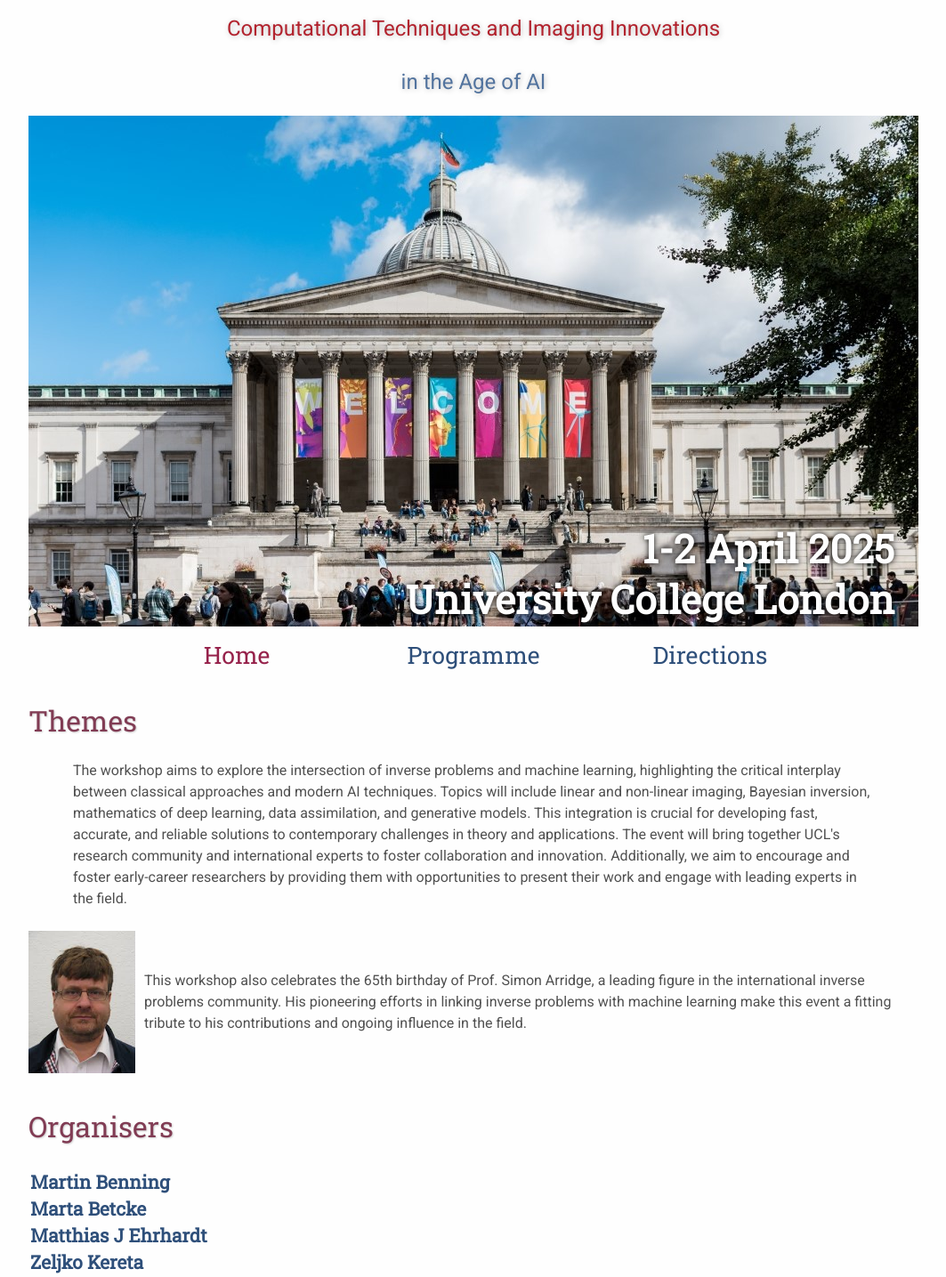
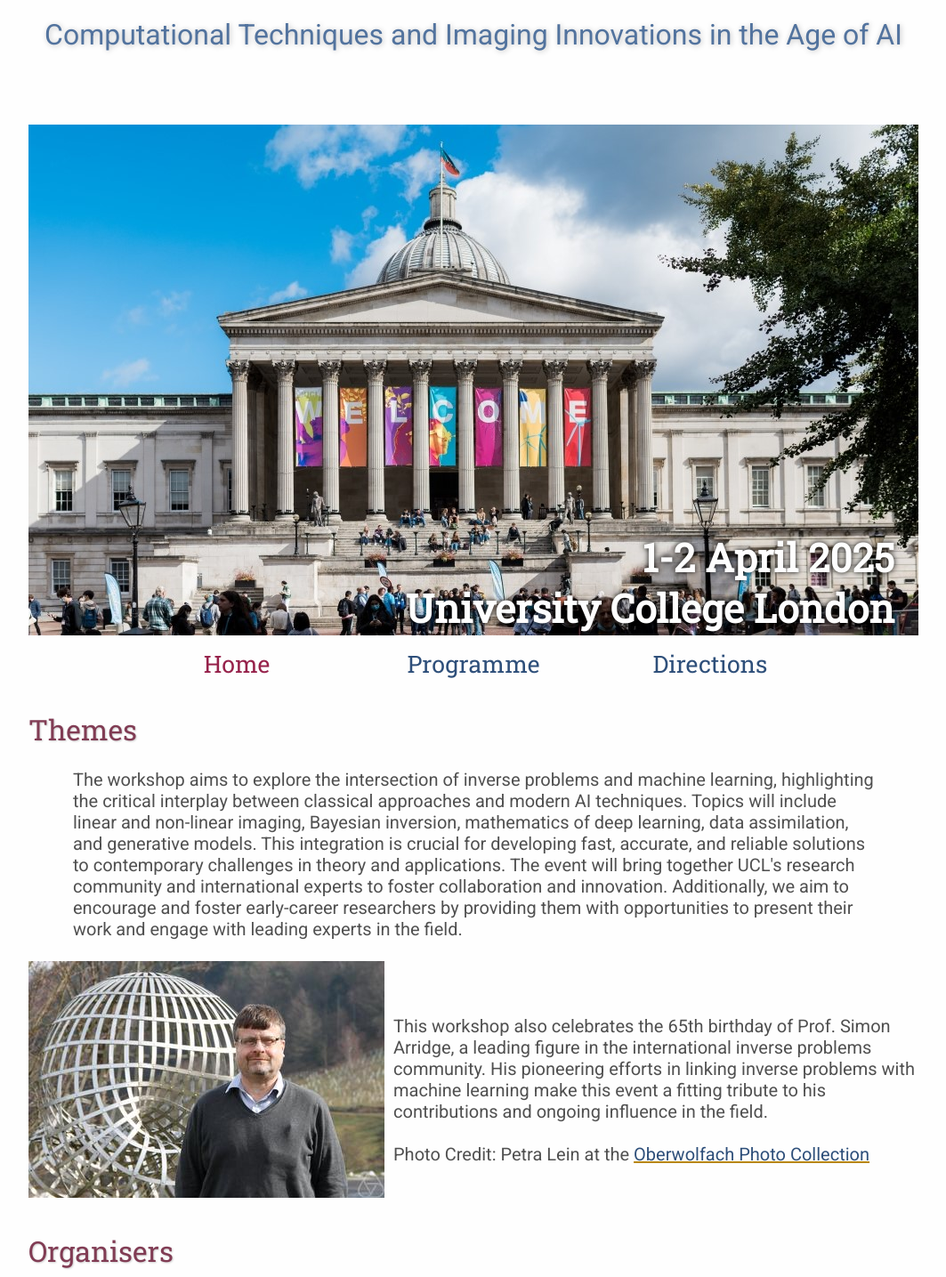
Before and after one commit to worair/ctiai, a plain HTML site: page index.html in a window 1280 px wide. Shown: the top 1435 px of the page at 89% size, without its empty margins (108-1171 px from the left). Drawn offline with Linux system fonts and the light colour scheme.

Commit message:
font size, ETA and colour changes

```diff
--- a/assets/main.css
+++ b/assets/main.css
@@ -78,14 +78,18 @@ th,td{
     /*border: 1px solid black;*/
 }
 
+p {
+    font-size: 20px; /* Adjust the size as needed */
+}
+
 /* Website Banner */
 .banner {position: relative; font-family:'Roboto Slab',serif;}
 .top-left {font-size:3em; color: #505050; background: #fefefe; text-align: center; width: 1000px; height: 104px; position: absolute; padding: 20px 0 0 0; top: -10px;}
 .bottom-right {font-size:2.75em; font-weight: 900; color: #fefefe; line-height: 1.3em; width: auto; height: 95px; padding: 0px 27px 27px 0px; text-align: right; position: absolute; bottom: 0px; right: 0px; text-shadow: 0px 0px 6px #000000;}
 
 /* Conference Title Logo */
-.title1{color: #b2232e; text-shadow: 1px 1px 6px #c0c0c0; font-size: 3vh; padding-top: 10px; display:block; margin-bottom: -20px;}
-.title2{color: #52739e; text-shadow: 1px 1px 6px #c0c0c0; font-size: 3vh}
+.title1{color: #b2232e; text-shadow: 1px 1px 6px #c0c0c0; font-size: 4vh; padding-top: 10px; display:block; margin-bottom: -20px;}
+.title2{color: #52739e; text-shadow: 1px 1px 6px #c0c0c0; font-size: 4vh; padding-top: 10px; display:block; padding-bottom: 10px;margin-bottom: -10px; line-height: 1.2;}
 .year{color: #505050; font-size:0.67em; font-weight: lighter;}
 
 /* Navigation Links (Home, Registration, etc) */
@@ -146,7 +150,7 @@ footer{font-size:0.875em; margin-top:12em; text-align:center;}
 }
 
 .spacer {
-    height: 70px; /* Adjust the value as needed */
+    height: 80px; /* Adjust the value as needed */
 }
 
 .minispacer {
--- a/index.html
+++ b/index.html
@@ -14,10 +14,9 @@
 
 <body>
     <div class="top-left">
-        <span class="title1">Computational Techniques and Imaging Innovations</span><div style="line-height:100%;">
+        <span class="title2">Computational Techniques and Imaging Innovations in the Age of AI</span><div style="line-height:100%;">
             <br>
         </div>
-        <span class="title2">in the Age of AI</span>
     </div>
     <div class="spacer"></div>
 
@@ -49,14 +48,19 @@
 
 
     <div class="image-text-wrap">
-        <img src="assets/SRA_Photo.jpg" alt="assets/SRA_Photo" class="float-left">
+        <img src="assets/SRA_BiggerPhoto.jpeg" alt="assets/SRA_Photo" class="float-left" style="width: 40%;">
         <p>
+            <br>
             This workshop also celebrates the 65th birthday of Prof. Simon Arridge, a leading figure in the international inverse problems community. His pioneering efforts in linking inverse problems with machine learning make this event a fitting tribute to his contributions and ongoing influence in the field.
+
+            <br><br>
+            Photo Credit: Petra Lein at the <a href="https://owpdb.mfo.de/">Oberwolfach Photo Collection</a>
         </p>
     </div>
     <!-- <br>
         <img src="assets/SRA_Photo.jpg" alt="assets/SRA_Photo" style="width: 240px; height: auto;">
         <br> -->
+
 
     <h2>Organisers</h2>
 
@@ -84,6 +88,11 @@
             </td>
         </tr>
     </table>
+    <h4>Important Travel Information</h4>
+    <p>
+        In 2025, the UK has introduced the Electronic Travel Authorisation (<a href="https://www.gov.uk/government/news/uk-opens-pre-travel-requirement-to-non-europeans">ETA</a>) system, which requires visitors to apply for an ETA before traveling. Attendees of the workshop who are not UK residents should ensure they apply for an ETA in advance of their travel dates to avoid any last-minute issues.
+        For further information, please visit the <a href="https://www.gov.uk/guidance/apply-for-an-electronic-travel-authorisation-eta">UK government website</a>.
+    </p>
 
     <footer>
         The workshop is sponsored by the <a href="https://www.ucl.ac.uk/computer-science/strategic-research-fund">
```
Also changed, not shown: directions/index.html (+1 -3 lines), programme/index.html (+1 -3 lines), assets/SRA_BiggerPhoto.jpeg (added).
